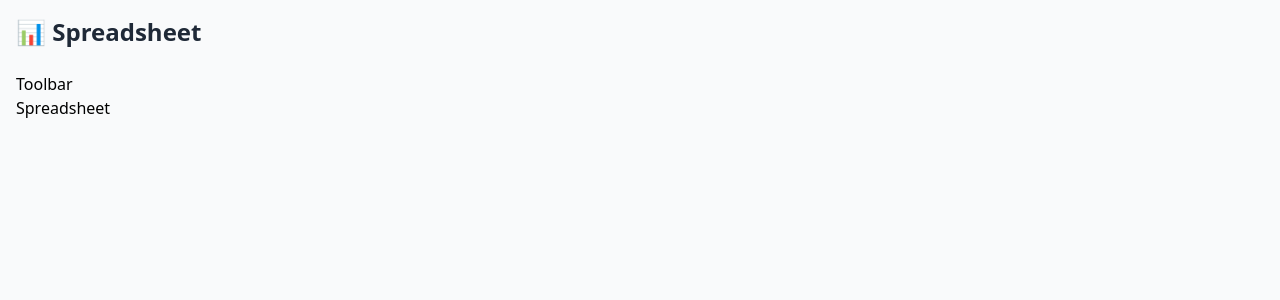
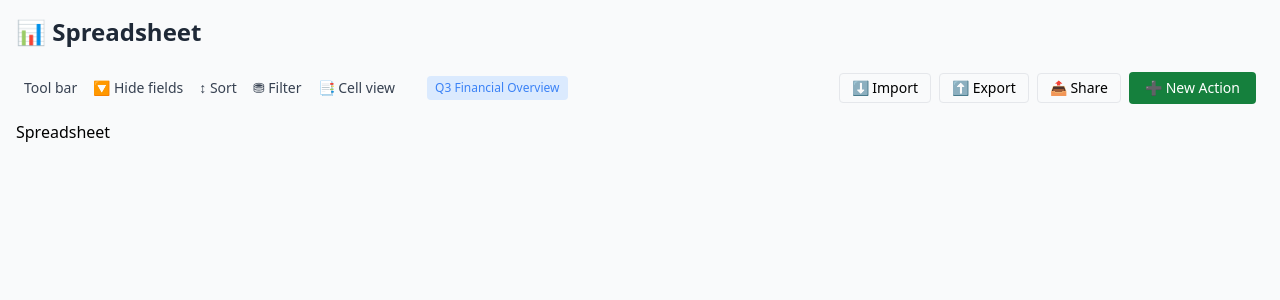
Before and after one commit to Sourabhgupta-11/Spreadsheet, a React (Create React App) app: page / in a window 1280 px wide. Shown: the top 300 px of the page. Built offline with nearby package versions, Linux system fonts and the light colour scheme.

Commit message:
Add Toolbar with buttons

```diff
--- a/src/components/Toolbar.js
+++ b/src/components/Toolbar.js
@@ -1,9 +1,49 @@
-import React from 'react'
+import React from 'react';
 
 const Toolbar = () => {
   return (
-    <div>Toolbar</div>
-  )
-}
+    <div className="flex justify-between items-center mb-4 px-2">
+      {/* Left side */}
+      <div className="flex items-center gap-4 text-sm text-gray-700">
+        <span className="font-medium">Tool bar</span>
+        <button className="hover:underline">🔽 Hide fields</button>
+        <button className="hover:underline">↕ Sort</button>
+        <button className="hover:underline">⛃ Filter</button>
+        <button className="hover:underline">📑 Cell view</button>
+        <span className="text-blue-500 bg-blue-100 px-2 py-1 rounded text-xs ml-4">
+          Q3 Financial Overview
+        </span>
+      </div>
 
-export default Toolbar
+      {/* Right side */}
+      <div className="flex items-center gap-2">
+        <button
+          onClick={() => console.log('Import clicked')}
+          className="text-sm border px-3 py-1 rounded hover:bg-gray-100"
+        >
+          ⬇ Import
+        </button>
+        <button
+          onClick={() => console.log('Export clicked')}
+          className="text-sm border px-3 py-1 rounded hover:bg-gray-100"
+        >
+          ⬆ Export
+        </button>
+        <button
+          onClick={() => console.log('Share clicked')}
+          className="text-sm border px-3 py-1 rounded hover:bg-gray-100"
+        >
+          📤 Share
+        </button>
+        <button
+          onClick={() => console.log('New Action clicked')}
+          className="text-sm bg-green-700 text-white px-4 py-1.5 rounded hover:bg-green-800"
+        >
+          ➕ New Action
+        </button>
+      </div>
+    </div>
+  );
+};
+
+export default Toolbar;
```
